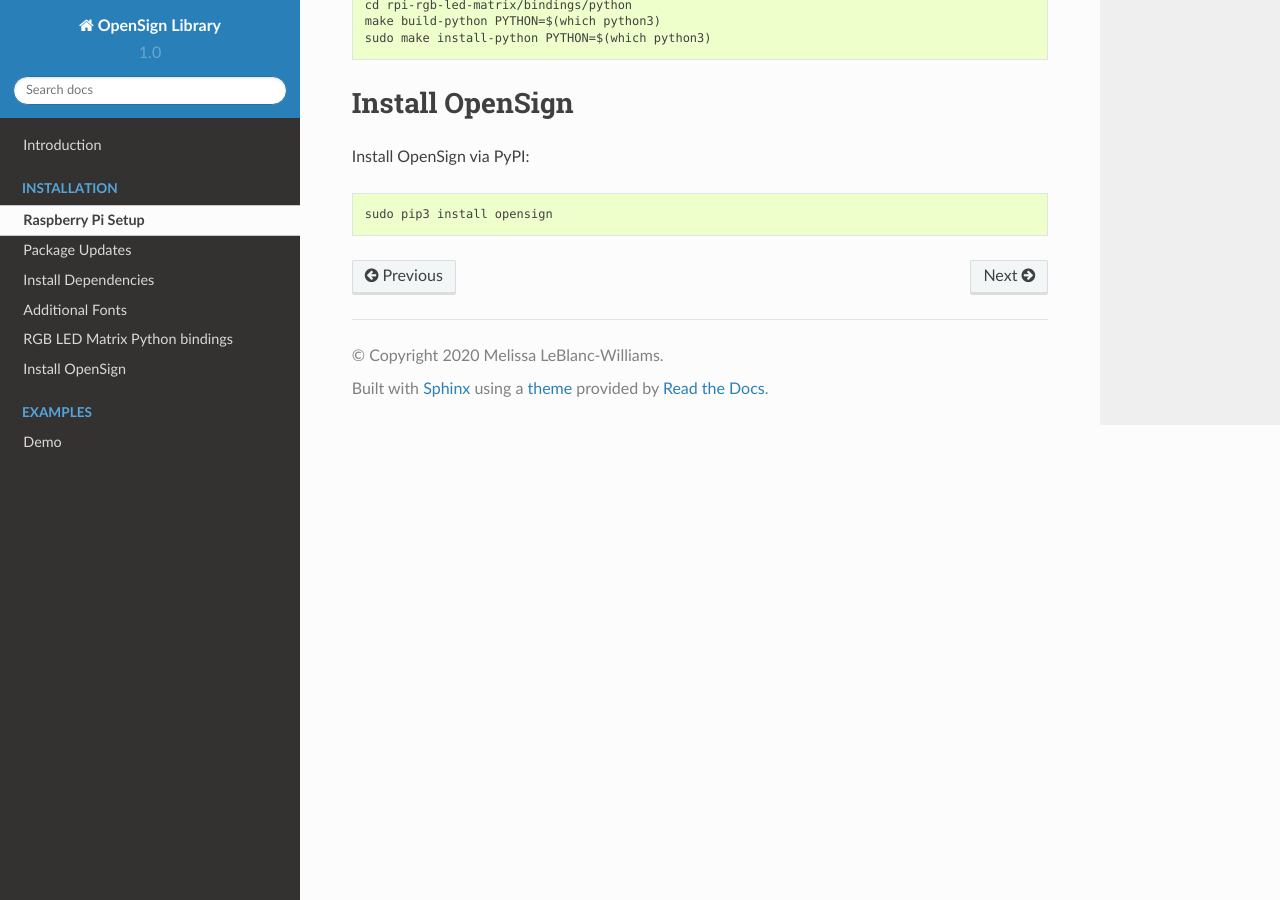
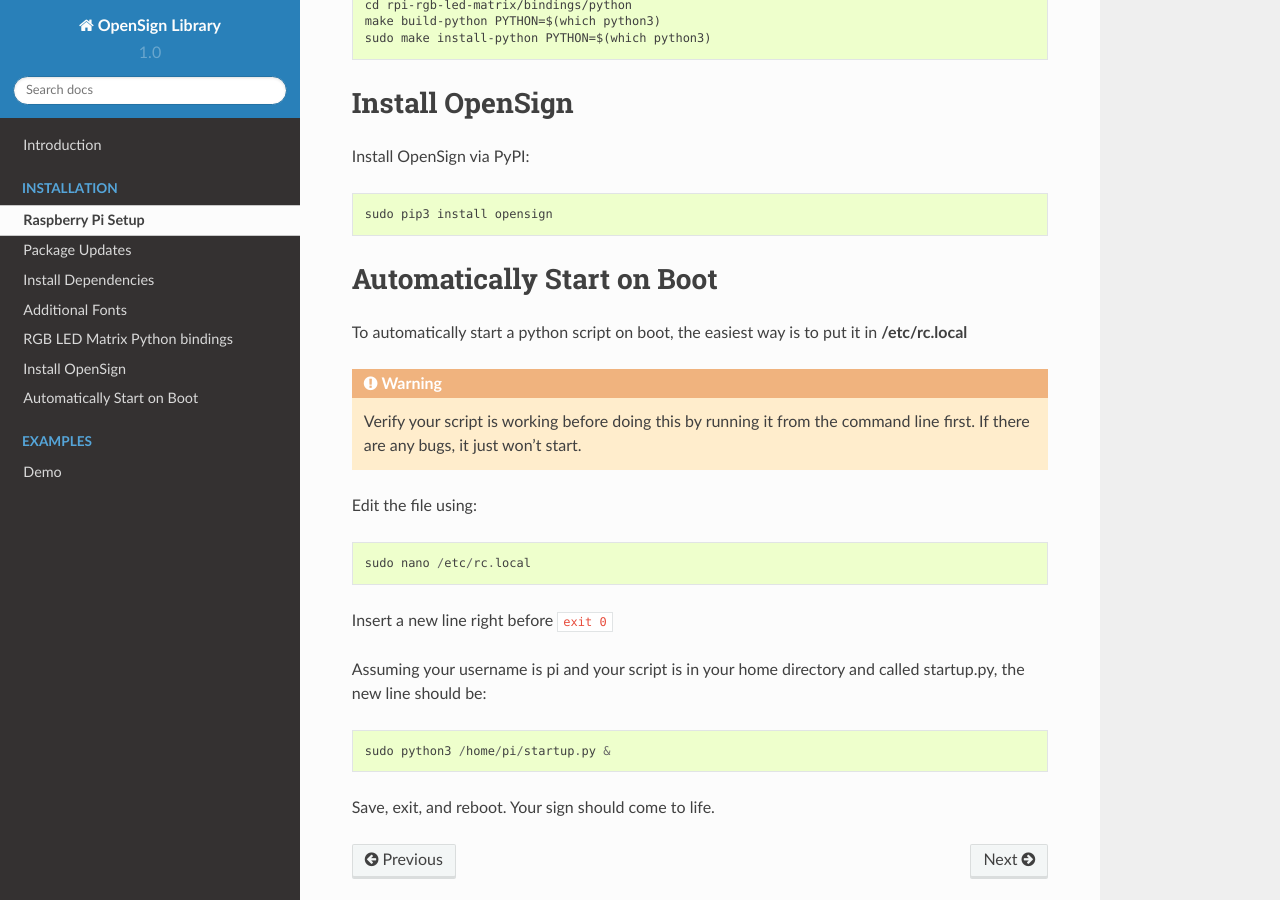
Before and after one commit to Maker-Melissa/OpenSign, a Sphinx documentation site: the page built from docs/installation.rst, in a window 1280 px wide and 900 px high, scrolled down 1588 px. Built offline with Sphinx 7.4.7 and the Read the Docs theme 2.0.0, drawn with Linux system fonts in a browser that asks for light colours.

Commit message:
Added automatic startup instructions

```diff
--- a/docs/installation.rst
+++ b/docs/installation.rst
@@ -61,3 +61,23 @@
 Install OpenSign via PyPI::
 
     sudo pip3 install opensign
+
+
+Automatically Start on Boot
+============================
+To automatically start a python script on boot, the easiest way is to put it in **/etc/rc.local**
+
+.. warning::
+    Verify your script is working before doing this by running it from the command line first. If there are any bugs, it just won't start.
+
+Edit the file using::
+
+    sudo nano /etc/rc.local
+
+Insert a new line right before ``exit 0``
+
+Assuming your username is pi and your script is in your home directory and called startup.py, the new line should be::
+
+    sudo python3 /home/pi/startup.py &
+
+Save, exit, and reboot. Your sign should come to life.
```
